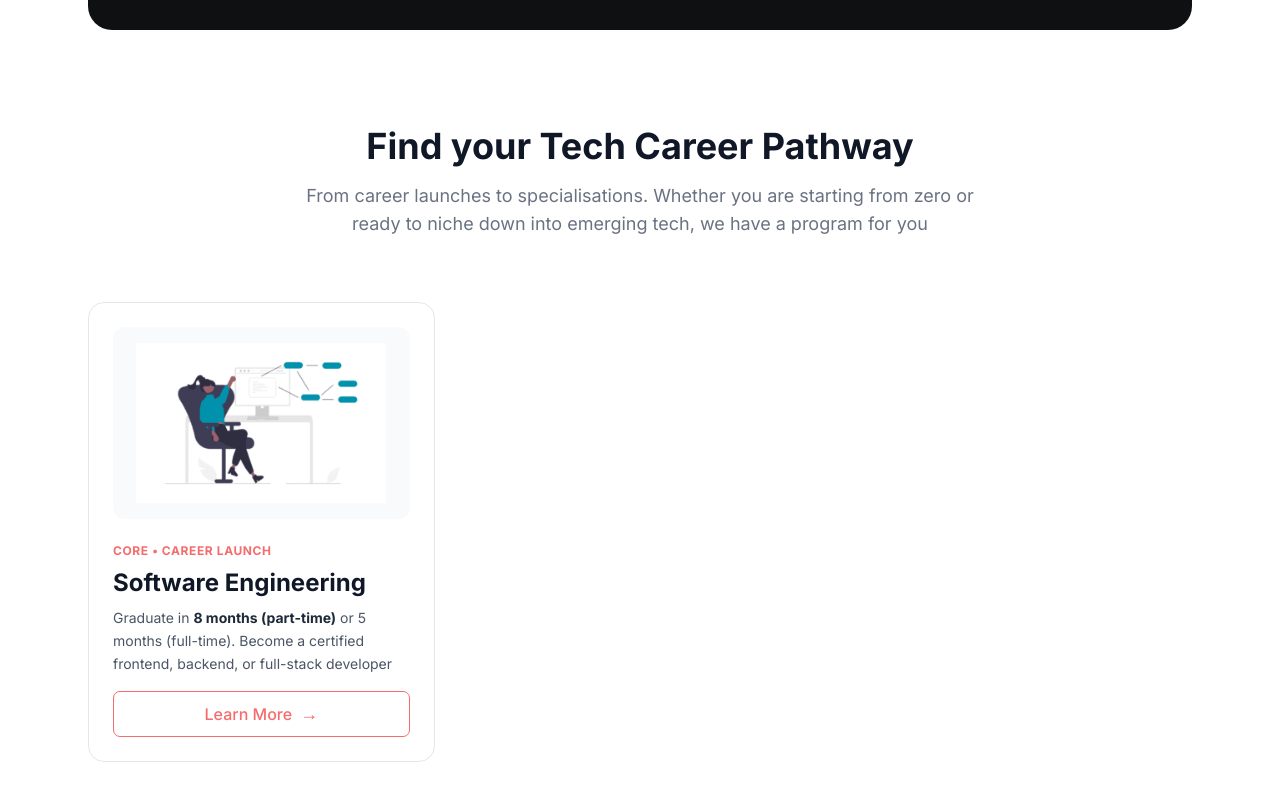
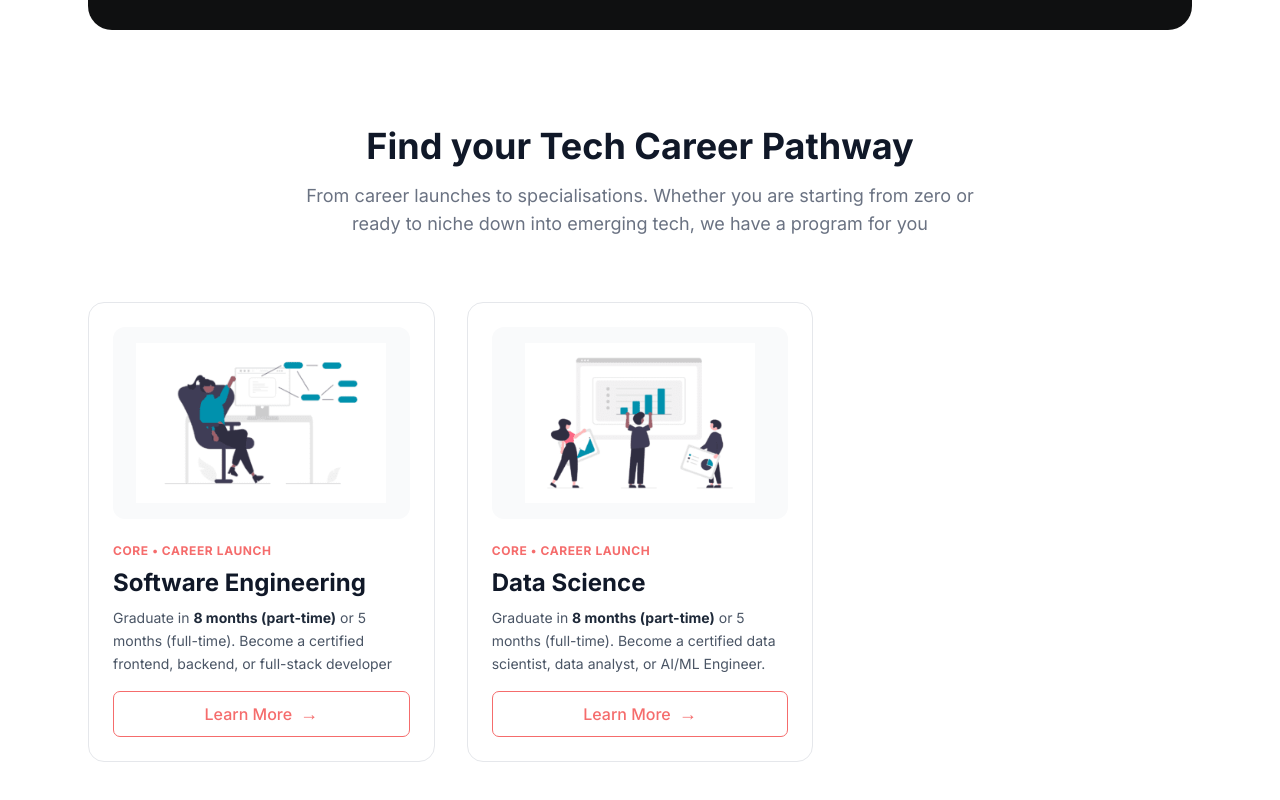
Before and after one commit to lameckkipsang/zindua-school, a plain HTML site: page index.html in a window 1280 px wide. Shown: the part 1001-1801 px from the top of the page. Drawn offline with nearby package versions, Linux system fonts and the light colour scheme.

Commit message:
add data science section with same styling with software engineering section

```diff
--- a/index.html
+++ b/index.html
@@ -289,6 +289,19 @@
               Learn More <span class="text-lg leading-none">&rarr;</span>
             </a>
           </div>
+          <div class="border border-gray-200 rounded-2xl p-6 hover:shadow-xl hover:-translate-y-1 transition-all duration-300 bg-white flex flex-col h-full cursor-pointer">
+            <div class="h-48 bg-gray-50 rounded-xl mb-6 flex items-center justify-center overflow-hidden">
+               <img src="assets/data.png" alt="Data Science" class="w-full h-full object-contain p-4" />
+            </div>
+            <p class="text-[#f56c6c] text-xs font-bold tracking-wider uppercase mb-2">Core • Career Launch</p>
+            <h3 class="text-2xl font-bold text-gray-900 mb-2">Data Science</h3>
+            <p class="text-gray-600 text-sm leading-relaxed mb-4">
+              Graduate in <span class="font-bold text-gray-800">8 months (part-time)</span> or 5 months (full-time). Become a certified data scientist, data analyst, or AI/ML Engineer.
+            </p>
+            <a href="#" class="mt-auto w-full border border-[#f56c6c] text-[#f56c6c] py-2.5 rounded-[7px] font-medium hover:bg-gray-50 flex justify-center items-center gap-2 transition-colors duration-200">
+              Learn More <span class="text-lg leading-none">&rarr;</span>
+            </a>
+          </div>
       </section>
     </main>
   </body>
```
